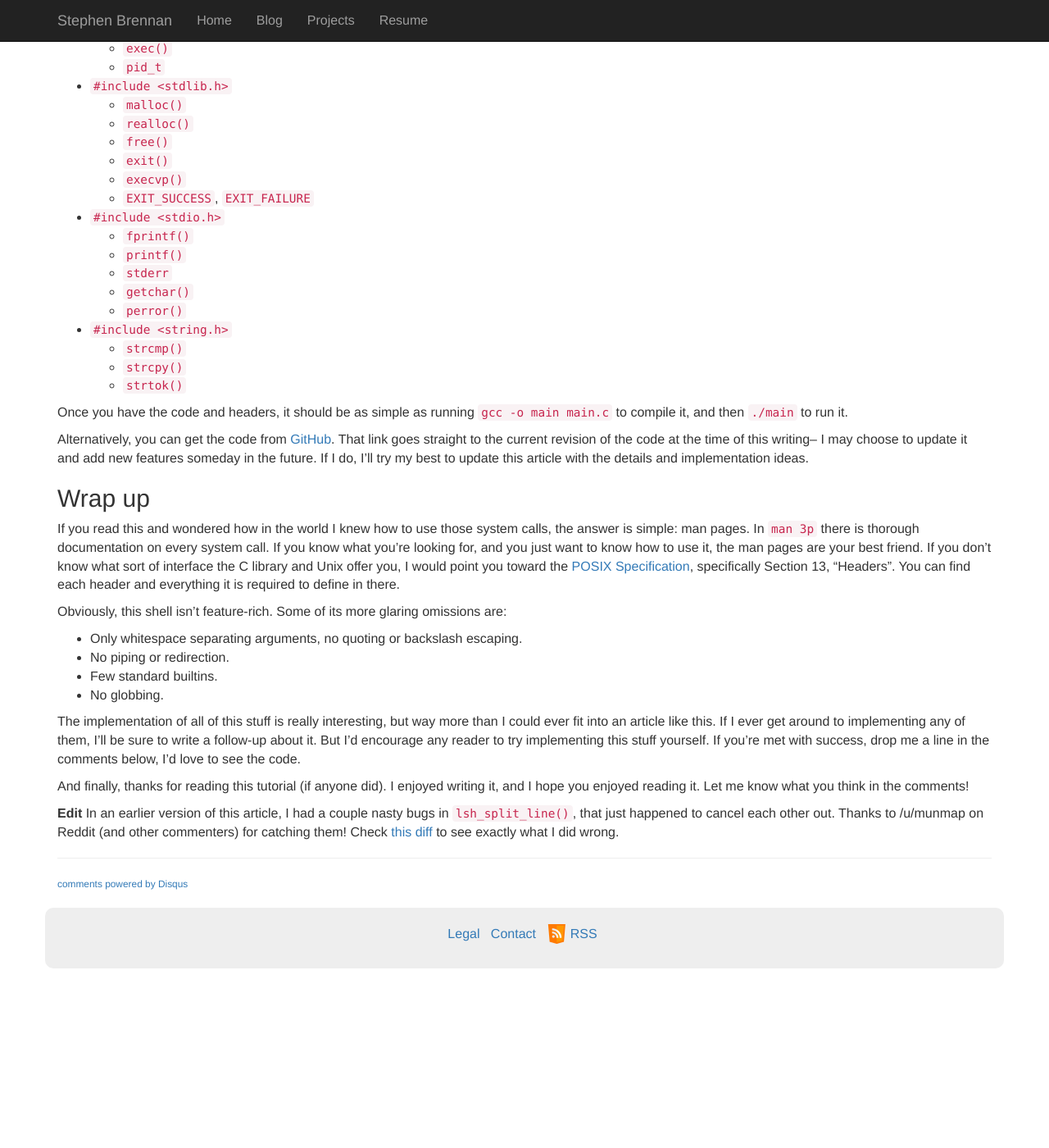
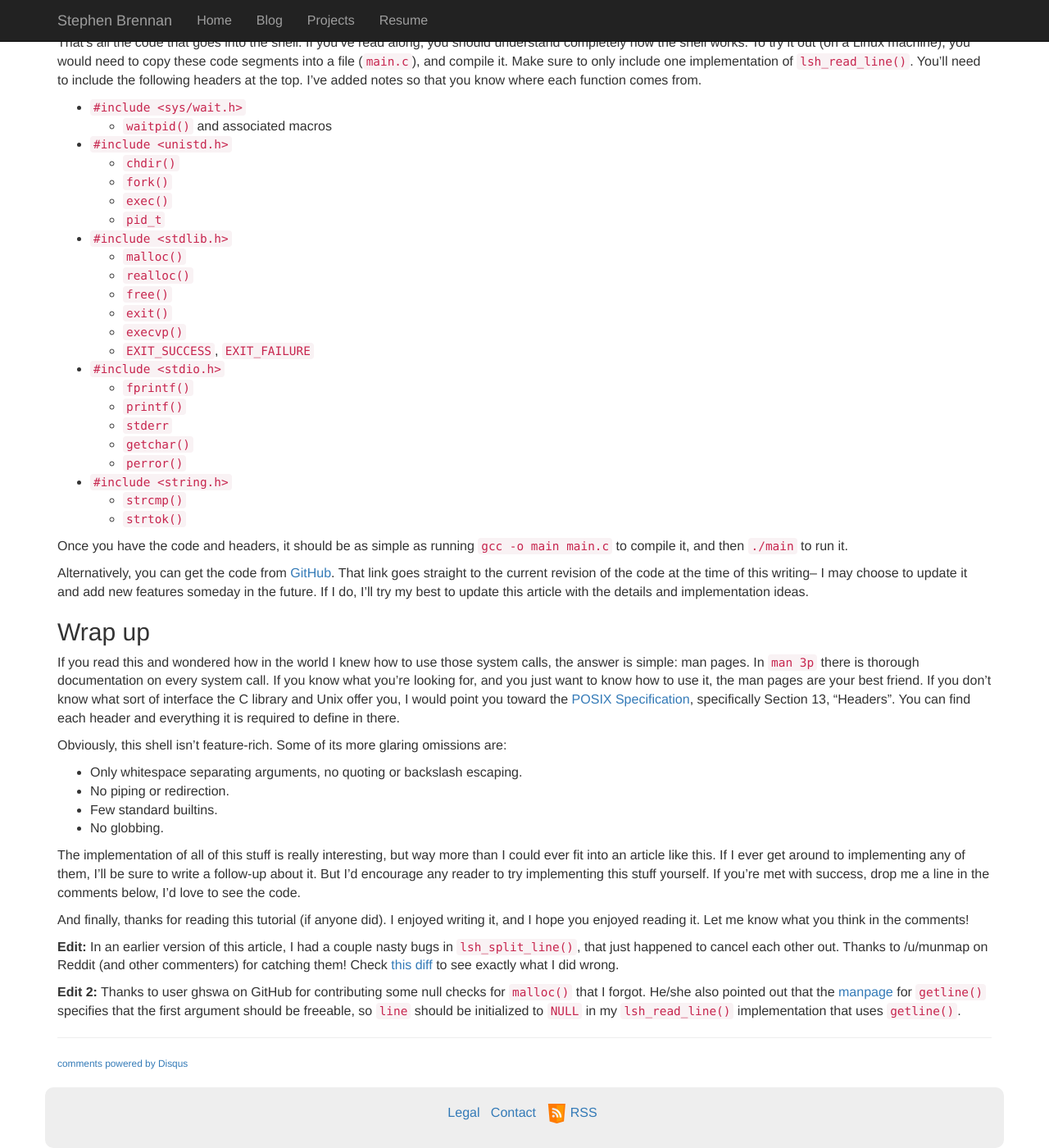
Before and after one commit to brenns10/brennan.io, a Jekyll site: the page built from _posts/2015-01-16-write-a-shell-in-c.md, in a window 1280 px wide and 1400 px high, scrolled down 7301 px. Shown: the whole window at 82% size. Built offline with Jekyll 4.4.1, drawn with Linux system fonts in a browser that asks for light colours; nearby versions of some CDN libraries; comment, search, counter and statistics services are not loaded; before the commit the page ends 8482 px from its top, so only the background shows below that; some of the changed text lies outside the part shown.

Commit message:
Updated the shell tutorial again.

```diff
--- a/_posts/2015-01-16-write-a-shell-in-c.md
+++ b/_posts/2015-01-16-write-a-shell-in-c.md
@@ -18,7 +18,7 @@
 it makes other people feel that way too.
 
 The code for the shell described here, dubbed `lsh`, is available on
-[GitHub](https://github.com/brenns10/lsh/tree/486ec6dcdd1e11c6dc82f482acda49ed18be11b5).
+[GitHub](https://github.com/brenns10/lsh).
 
 ## Basic lifetime of a shell
 
@@ -113,6 +113,11 @@
   char *buffer = malloc(sizeof(char) * bufsize);
   int c;
 
+  if (!buffer) {
+    fprintf(stderr, "lsh: allocation error\n");
+    exit(EXIT_FAILURE);
+  }
+
   while (1) {
     // Read a character
     c = getchar();
@@ -165,7 +170,7 @@
 {% highlight C %}
 char *lsh_read_line(void)
 {
-  char *line;
+  char *line = NULL;
   ssize_t bufsize = 0; // have getline allocate a buffer for us
   getline(&line, &bufsize, stdin);
   return line;
@@ -195,6 +200,11 @@
   int bufsize = LSH_TOK_BUFSIZE, position = 0;
   char **tokens = malloc(bufsize * sizeof(char*));
   char *token;
+
+  if (!tokens) {
+    fprintf(stderr, "lsh: allocation error\n");
+    exit(EXIT_FAILURE);
+  }
 
   token = strtok(line, LSH_TOK_DELIM);
   while (token != NULL) {
@@ -509,14 +519,13 @@
     * `perror()`
 * `#include <string.h>`
     * `strcmp()`
-    * `strcpy()`
     * `strtok()`
 
 Once you have the code and headers, it should be as simple as running `gcc -o
 main main.c` to compile it, and then `./main` to run it.
 
 Alternatively, you can get the code from
-[GitHub](https://github.com/brenns10/lsh/tree/486ec6dcdd1e11c6dc82f482acda49ed18be11b5).
+[GitHub](https://github.com/brenns10/lsh/tree/407938170e8b40d231781576e05282a41634848c).
 That link goes straight to the current revision of the code at the time of this
 writing-- I may choose to update it and add new features someday in the future.
 If I do, I'll try my best to update this article with the details and
@@ -552,8 +561,15 @@
 writing it, and I hope you enjoyed reading it.  Let me know what you think in
 the comments!
 
-**Edit** In an earlier version of this article, I had a couple nasty bugs in
+**Edit:** In an earlier version of this article, I had a couple nasty bugs in
 `lsh_split_line()`, that just happened to cancel each other out.  Thanks to
 /u/munmap on Reddit (and other commenters) for catching them!  Check
 [this diff](https://github.com/brenns10/lsh/commit/486ec6dcdd1e11c6dc82f482acda49ed18be11b5)
 to see exactly what I did wrong.
+
+**Edit 2:** Thanks to user ghswa on GitHub for contributing some null checks for
+  `malloc()` that I forgot.  He/she also pointed out that the
+  [manpage](http://pubs.opengroup.org/onlinepubs/9699919799/functions/getline.html)
+  for `getline()` specifies that the first argument should be freeable, so
+  `line` should be initialized to `NULL` in my `lsh_read_line()` implementation
+  that uses `getline()`.
```
